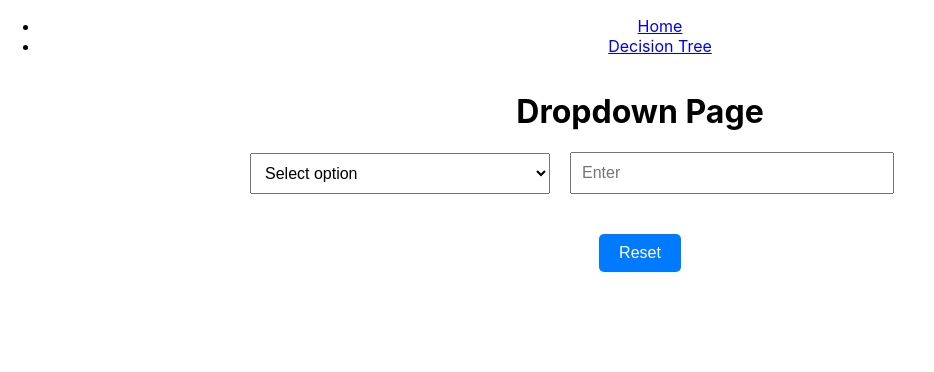
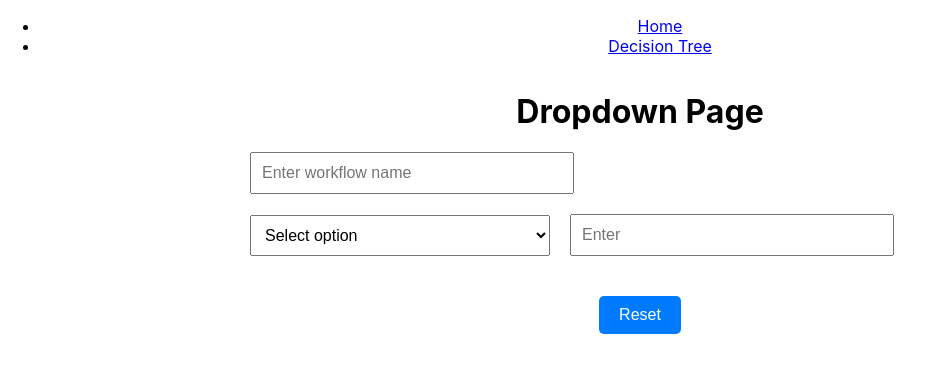
Before and after one commit to tarun-Hawdia/tryworkflow, a React (Create React App) app: page / in a window 1280 px wide. Shown: the top 372 px of the page, without its empty margins (0-934 px from the left). Built offline with nearby package versions, Linux system fonts and the light colour scheme.

Commit message:
added workflow text box

```diff
--- a/src/components/DropdownPage.css
+++ b/src/components/DropdownPage.css
@@ -6,6 +6,21 @@
   margin: 0 auto;
   width: 80%;
   max-width: 800px;
+}
+
+.workflow-name-row {
+  display: flex;
+  align-items: center;
+  margin-bottom: 20px;
+  width: 100%;
+}
+
+.workflow-name-row input {
+  margin: 0 10px;
+  padding: 10px;
+  font-size: 16px;
+  width: 100%;
+  max-width: 300px;
 }
 
 .dropdown-row {
--- a/src/components/DropdownPage.js
+++ b/src/components/DropdownPage.js
@@ -6,6 +6,7 @@ const options = ["Age", "Gender", "Pincode"];
 const loanStatusOption = "Loan Status";
 
 const DropdownPage = () => {
+  const [workflowName, setWorkflowName] = useState("");
   const [dropdowns, setDropdowns] = useState([{ option: "", text: "" }]);
   const [loanStatus, setLoanStatus] = useState("");
 
@@ -32,18 +33,18 @@ const DropdownPage = () => {
   };
 
   const handleReset = () => {
+    setWorkflowName("");
     setDropdowns([{ option: "", text: "" }]);
     setLoanStatus("");
   };
 
   const handleSubmit = () => {
     // Handle form submission
-    console.log(
-      "Form submitted with data:",
+    console.log("Form submitted with data:", {
+      workflowName,
       dropdowns,
-      "Loan Status:",
-      loanStatus
-    );
+      loanStatus,
+    });
   };
 
   const allFieldsSelected =
@@ -53,6 +54,14 @@ const DropdownPage = () => {
   return (
     <div className="dropdown-page">
       <h1>Dropdown Page</h1>
+      <div className="workflow-name-row">
+        <input
+          type="text"
+          value={workflowName}
+          onChange={(e) => setWorkflowName(e.target.value)}
+          placeholder="Enter workflow name"
+        />
+      </div>
       {dropdowns.map((dropdown, index) => (
         <div key={index} className="dropdown-row">
           <select
```
